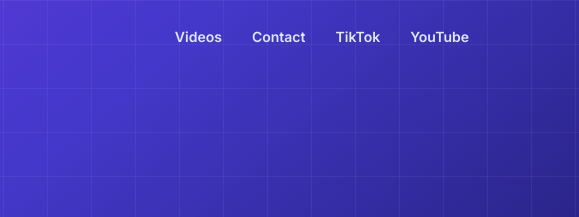
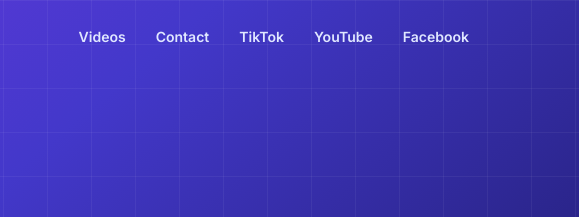
Before and after one commit to webhadamulk/webhadamulk.github.io, a plain HTML site: page index.html in a window 1280 px wide. Shown: the top 217 px of the page, 701-1280 px from the left. Drawn offline with Linux system fonts and the light colour scheme.

Commit message:
Add Facebook page link
Co-Authored-By: Claude Opus 5.5 <noreply@anthropic.com>
Claude-Session: https://claude.ai/code/session_01Jzv9QMHZsQu64D1eeJDQEW

```diff
--- a/index.html
+++ b/index.html
@@ -122,6 +122,7 @@ footer { padding-block: 0 30px; color: var(--muted); font-size: 13px; display: f
         <a href="#contact">Contact</a>
         <a class="hide-sm" href="https://www.tiktok.com/@webhadamu" target="_blank" rel="noopener">TikTok</a>
         <a class="hide-sm" href="https://www.youtube.com/@WebHadamu" target="_blank" rel="noopener">YouTube</a>
+        <a class="hide-sm" href="https://www.facebook.com/share/1A2V7AwAbK/" target="_blank" rel="noopener">Facebook</a>
       </nav>
     </header>
     <section class="intro">
@@ -170,6 +171,7 @@ footer { padding-block: 0 30px; color: var(--muted); font-size: 13px; display: f
     <div class="reach">
       <a class="btn" href="https://www.tiktok.com/@webhadamu" target="_blank" rel="noopener">TikTok එකෙන් message කරන්න</a>
       <a class="btn" href="https://www.youtube.com/@WebHadamu" target="_blank" rel="noopener">YouTube channel එක</a>
+      <a class="btn" href="https://www.facebook.com/share/1A2V7AwAbK/" target="_blank" rel="noopener">Facebook page එක</a>
       <div class="mail">Email: <code id="mail">webhadamu@gmail.com</code> <button type="button" id="copy">Copy</button></div>
     </div>
   </section>
@@ -181,7 +183,7 @@ footer { padding-block: 0 30px; color: var(--muted); font-size: 13px; display: f
 (() => {
   const $ = (s) => document.querySelector(s);
   const MONTHS = ['ජන', 'පෙබ', 'මාර්', 'අප්‍රේ', 'මැයි', 'ජූනි', 'ජූලි', 'අගෝ', 'සැප්', 'ඔක්', 'නොවැ', 'දෙසැ'];
-  const PLAT = { tiktok: ['TikTok', 'https://www.tiktok.com/@webhadamu'], youtube: ['YouTube', 'https://www.youtube.com/@WebHadamu'], facebook: ['Facebook', null] };
+  const PLAT = { tiktok: ['TikTok', 'https://www.tiktok.com/@webhadamu'], youtube: ['YouTube', 'https://www.youtube.com/@WebHadamu'], facebook: ['Facebook', 'https://www.facebook.com/share/1A2V7AwAbK/'] };
   const fmt = (iso) => { const [y, m, d] = iso.split('-').map(Number); return `${y} ${MONTHS[m - 1]} ${d}`; };
   const esc = (s) => String(s ?? '').replace(/[&<>"']/g, (c) => ({ '&': '&amp;', '<': '&lt;', '>': '&gt;', '"': '&quot;', "'": '&#39;' }[c]));
   let all = [], project = 'all';
```
